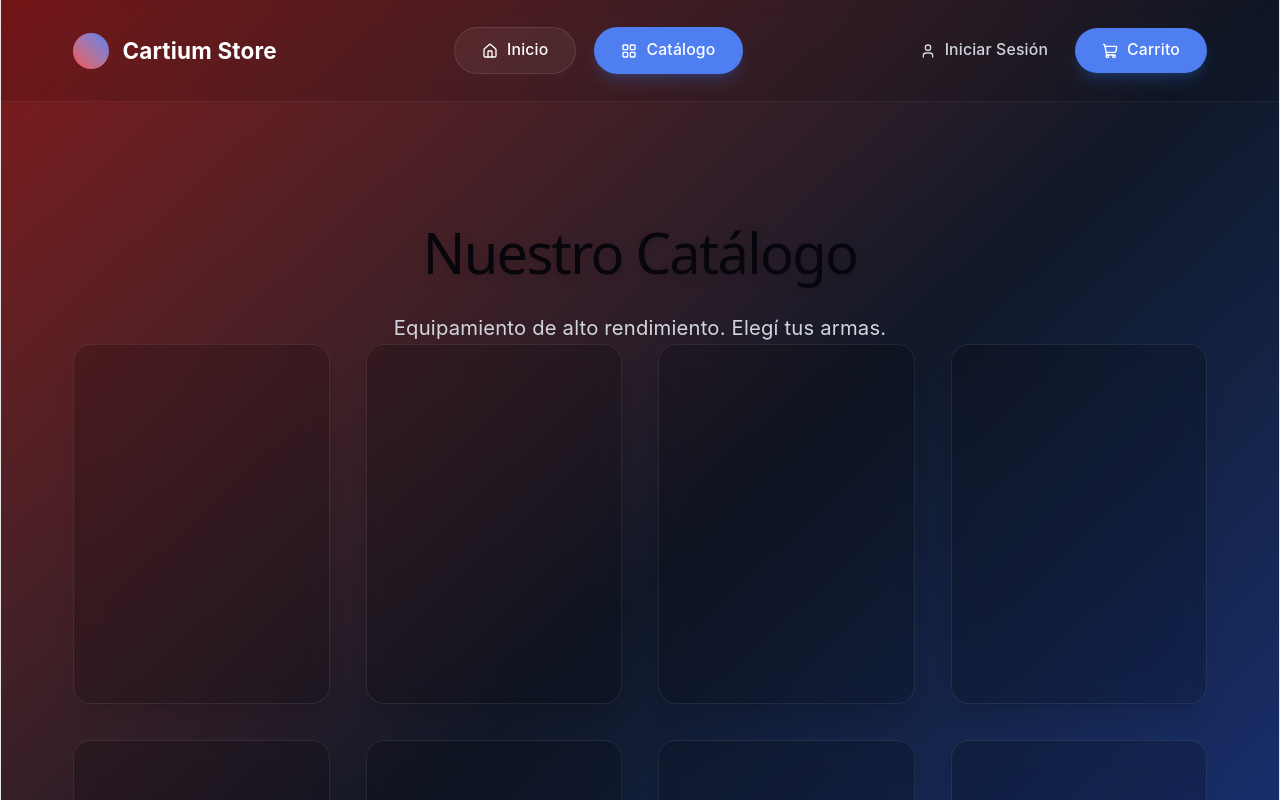
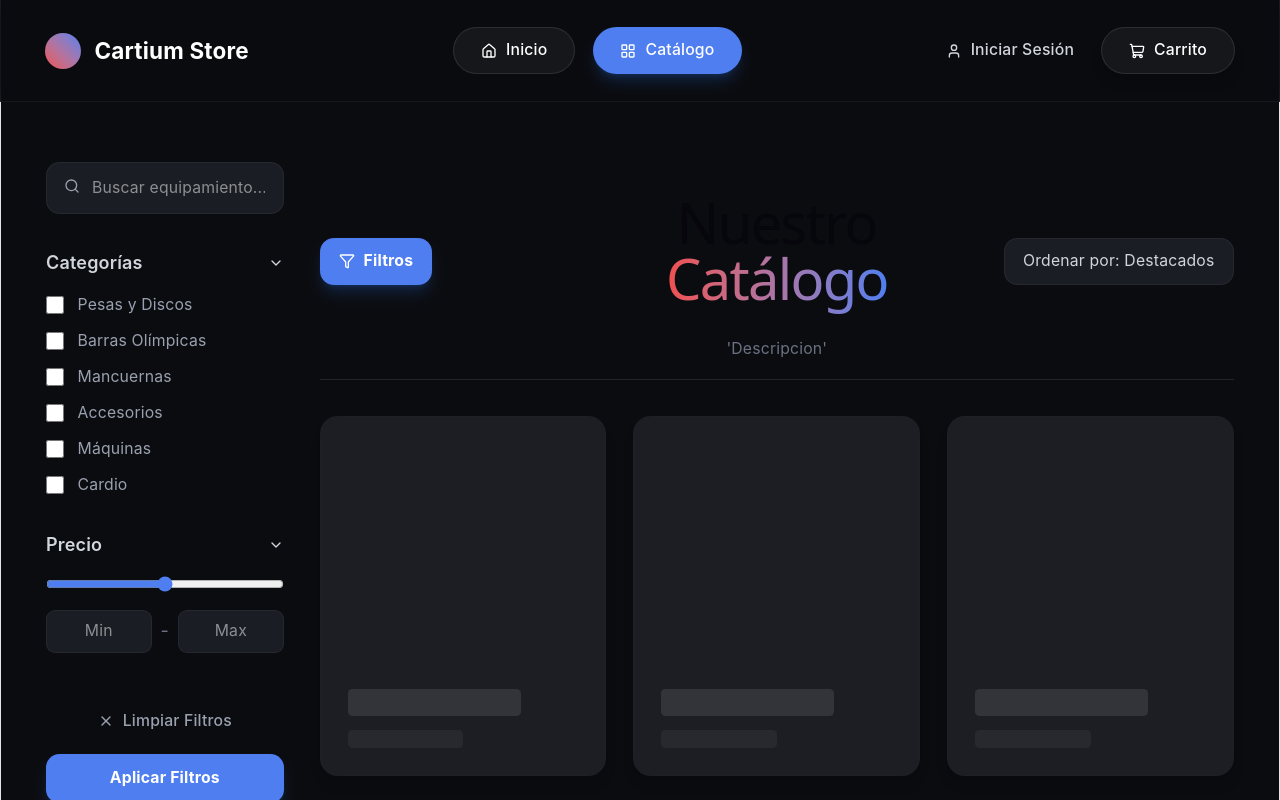
Before and after one commit to Bancusa/Cartium-Store, a React (Vite) app in the folder Frontend/: page /catalogo in a window 1280 px wide. Shown: the top 800 px of the page. Built offline with nearby package versions, Linux system fonts and the light colour scheme.

Commit message:
Actualizacion archivos pages

```diff
--- a/Frontend/src/pages/carrito.tsx
+++ b/Frontend/src/pages/carrito.tsx
@@ -3,7 +3,7 @@ import { Link } from 'react-router-dom';
 
 export default function Carrito() {
   return (
-    <div className="min-h-screen bg-gradient-to-br from-red-900 via-gray-900 to-blue-900 text-white font-sans w-full overflow-hidden">
+    <div className="min-h-screen bg-[#0B0C10] text-white font-sans w-full flex flex-col">
 
       {/* NAVBAR */}
       <nav className="flex items-center justify-between px-8 md:px-16 py-6 w-full bg-black/10 backdrop-blur-sm border-b border-white/5">
--- a/Frontend/src/pages/catalogo.tsx
+++ b/Frontend/src/pages/catalogo.tsx
@@ -1,12 +1,15 @@
-import { ShoppingCart, User, Home as HomeIcon, LayoutGrid } from 'lucide-react';
+import { useState } from 'react';
+import { ShoppingCart, User, Home as HomeIcon, LayoutGrid, Filter, ChevronDown, Search, X } from 'lucide-react';
 import { Link } from 'react-router-dom';
 
 export default function Catalogo() {
+  const [mostrarFiltros, setMostrarFiltros] = useState(true);
+
   return (
-    <div className="min-h-screen bg-gradient-to-br from-red-900 via-gray-900 to-blue-900 text-white font-sans w-full overflow-hidden">
+    <div className="min-h-screen bg-[#0B0C10] text-white font-sans w-full flex flex-col">
 
       {/* NAVBAR */}
-      <nav className="flex items-center justify-between px-8 md:px-16 py-6 w-full bg-black/10 backdrop-blur-sm border-b border-white/5">
+      <nav className="fixed top-0 left-0 right-0 z-50 flex items-center justify-between px-6 md:px-10 py-6 w-full bg-[#0B0C10]/90 backdrop-blur-md border-b border-white/5">
         <div className="flex items-center gap-3">
           <div className="w-8 h-8 rounded-full bg-gradient-to-tr from-[#f04e4e] to-[#4e7ef0]"></div>
           <span className="font-bold text-xl">Cartium Store</span>
@@ -23,23 +26,120 @@ export default function Catalogo() {
           <button className="text-gray-300 hover:text-white transition flex items-center gap-2 text-sm font-medium">
             <User size={16} /> Iniciar Sesión
           </button>
-          <Link to="/carrito" className="bg-[#4e7ef0] px-6 py-2.5 rounded-full text-sm font-medium flex items-center gap-2 shadow-lg shadow-blue-500/20 hover:scale-105 transition-all">
+          <Link to="/carrito" className="bg-white/5 border border-white/10 px-6 py-2.5 rounded-full text-sm font-medium flex items-center gap-2 shadow-lg hover:scale-105 transition-all">
             <ShoppingCart size={16} /> Carrito
           </Link>
         </div>
       </nav>
 
-      {/* CONTENIDO */}
-      <main className="w-full px-8 md:px-16 py-20">
-        <h1 className="text-5xl font-black mb-8 drop-shadow-lg">Nuestro Catálogo</h1>
-        <p className="text-gray-300 text-lg mb-12">Equipamiento de alto rendimiento. Elegí tus armas.</p>
+      {/* CONTENIDO PRINCIPAL */}
+      <main className="w-full px-6 md:px-10 pt-36 pb-12 flex flex-col md:flex-row gap-8 flex-1">
 
-        <div className="grid grid-cols-1 md:grid-cols-4 gap-8">
-          {/* Tarjetas de relleno (Skeleton loading) */}
-          {[1, 2, 3, 4, 5, 6, 7, 8].map((item) => (
-            <div key={item} className="h-80 bg-black/20 backdrop-blur-md rounded-2xl border border-white/10 animate-pulse shadow-xl"></div>
-          ))}
-        </div>
+        {/* COLUMNA IZQUIERDA: FILTROS */}
+        {mostrarFiltros && (
+          <aside className="w-full md:w-1/4 lg:w-1/5 shrink-0 flex flex-col gap-8 transition-all duration-300">
+
+            {/* Buscador (ahora arranca directo acá, sin el botón limpiar arriba) */}
+            <div className="relative">
+              <input
+                type="text"
+                placeholder="Buscar equipamiento..."
+                className="w-full bg-[#1A1D24] border border-white/5 rounded-xl py-3 pl-10 pr-4 text-sm focus:outline-none focus:border-[#4e7ef0] transition-all"
+              />
+              <Search size={16} className="absolute left-4 top-3.5 text-gray-400" />
+            </div>
+
+            <div>
+              <h3 className="font-semibold text-gray-300 mb-4 flex items-center justify-between cursor-pointer hover:text-white transition-colors">
+                Categorías <ChevronDown size={16} />
+              </h3>
+              <div className="flex flex-col gap-3">
+                {['Pesas y Discos', 'Barras Olímpicas', 'Mancuernas', 'Accesorios', 'Máquinas', 'Cardio'].map((cat) => (
+                  <label key={cat} className="flex items-center gap-3 cursor-pointer group">
+                    <input type="checkbox" className="w-4 h-4 rounded border-gray-600 bg-transparent text-[#4e7ef0] focus:ring-[#4e7ef0] focus:ring-offset-[#0B0C10]" />
+                    <span className="text-gray-400 group-hover:text-white transition-colors text-sm">{cat}</span>
+                  </label>
+                ))}
+              </div>
+            </div>
+
+            <div>
+              <h3 className="font-semibold text-gray-300 mb-4 flex items-center justify-between cursor-pointer hover:text-white transition-colors">
+                Precio <ChevronDown size={16} />
+              </h3>
+              <div className="flex flex-col gap-4">
+                <input type="range" className="w-full accent-[#4e7ef0]" />
+                <div className="flex items-center gap-2">
+                  <input type="text" placeholder="Min" className="w-1/2 bg-[#1A1D24] border border-white/5 rounded-lg py-2 px-3 text-sm text-center focus:outline-none focus:border-[#4e7ef0]" />
+                  <span className="text-gray-500">-</span>
+                  <input type="text" placeholder="Max" className="w-1/2 bg-[#1A1D24] border border-white/5 rounded-lg py-2 px-3 text-sm text-center focus:outline-none focus:border-[#4e7ef0]" />
+                </div>
+              </div>
+            </div>
+
+            {/* BOTONES DE LA BARRA LATERAL */}
+            <div className="flex flex-col gap-2 mt-2">
+              <button className="w-full bg-transparent border border-transparent hover:border-white/10 hover:bg-white/5 text-gray-400 hover:text-white py-2.5 rounded-xl text-sm font-medium transition-all flex items-center justify-center gap-2">
+                <X size={16} /> Limpiar Filtros
+              </button>
+              <button className="w-full bg-[#4e7ef0] hover:bg-blue-600 text-white py-3 rounded-xl font-bold transition-all text-sm shadow-lg shadow-blue-500/20">
+                Aplicar Filtros
+              </button>
+            </div>
+          </aside>
+        )}
+
+        {/* COLUMNA DERECHA: GRILLA DE PRODUCTOS */}
+        <section className="flex-1 w-full transition-all duration-300">
+
+          {/* ENCABEZADO DE LA GRILLA (Dividido en 3 partes iguales para centrar) */}
+          <div className="flex flex-col md:flex-row items-center justify-between mb-8 border-b border-white/10 pb-4 gap-4">
+
+            {/* 1/3 Izquierdo: Botón Filtros */}
+            <div className="w-full md:w-1/3 flex justify-start">
+              <button
+                onClick={() => setMostrarFiltros(!mostrarFiltros)}
+                className={`flex items-center gap-2 px-4 py-2.5 rounded-xl text-sm font-bold transition-all shrink-0 border ${
+                  mostrarFiltros
+                    ? 'bg-[#4e7ef0] border-[#4e7ef0] text-white shadow-lg shadow-blue-500/20'
+                    : 'bg-white/5 border-white/10 hover:bg-white/10 text-gray-300'
+                }`}
+              >
+                <Filter size={16} />
+                Filtros
+              </button>
+            </div>
+
+            {/* 1/3 Centro: Título */}
+            <div className="w-full md:w-1/3 text-center">
+              <h1 className="text-3xl font-black mb-1 leading-none">
+                Nuestro <span className="text-transparent bg-clip-text bg-gradient-to-r from-[#f04e4e] to-[#4e7ef0]">Catálogo</span>
+              </h1>
+              <p className="text-sm text-gray-500 mt-1">'Descripcion'</p>
+            </div>
+
+            {/* 1/3 Derecho: Select de Ordenar */}
+            <div className="w-full md:w-1/3 flex justify-end">
+              <select className="w-full md:w-auto bg-[#1A1D24] border border-white/5 rounded-xl py-2.5 px-4 text-sm text-gray-300 focus:outline-none focus:border-[#4e7ef0] cursor-pointer appearance-none">
+                <option value="destacados">Ordenar por: Destacados</option>
+                <option value="menor">Menor precio</option>
+                <option value="mayor">Mayor precio</option>
+              </select>
+            </div>
+          </div>
+
+          {/* GRILLA (3 por fila máximo en desktop) */}
+          <div className="grid grid-cols-1 md:grid-cols-2 lg:grid-cols-3 gap-6">
+            {[1, 2, 3, 4, 5, 6].map((item) => (
+              <div key={item} className="h-80 bg-[#12141A] rounded-2xl border border-white/5 shadow-lg flex flex-col justify-end p-6 relative overflow-hidden group">
+                <div className="absolute inset-0 bg-white/5 animate-pulse"></div>
+                <div className="w-3/4 h-6 bg-white/10 rounded mb-3 relative z-10"></div>
+                <div className="w-1/2 h-4 bg-white/5 rounded relative z-10"></div>
+              </div>
+            ))}
+          </div>
+        </section>
+
       </main>
     </div>
   );
```
Also changed, not shown: Frontend/src/pages/home.tsx (+25 -14 lines).
